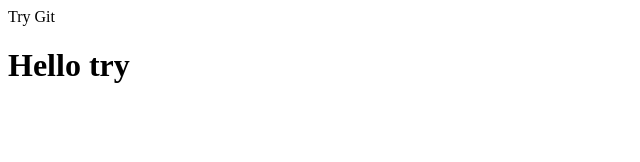
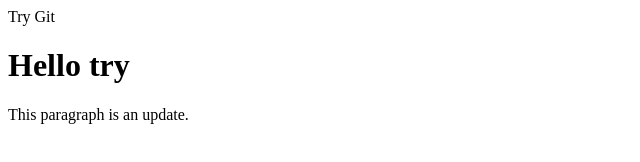
Before and after one commit to harshil037/try_git, a plain HTML site: page html/try.html in a window 1280 px wide. Shown: the whole page, without its empty margins (0-640 px from the left). Drawn offline with Linux system fonts and the light colour scheme.

Commit message:
New paragraph is added.

```diff
--- a/html/try.html
+++ b/html/try.html
@@ -6,5 +6,6 @@
   </head>
   <body>
     <h1>Hello try</h1>
+    <p>This paragraph is an update.</p>
   </body>
 </html>
```
